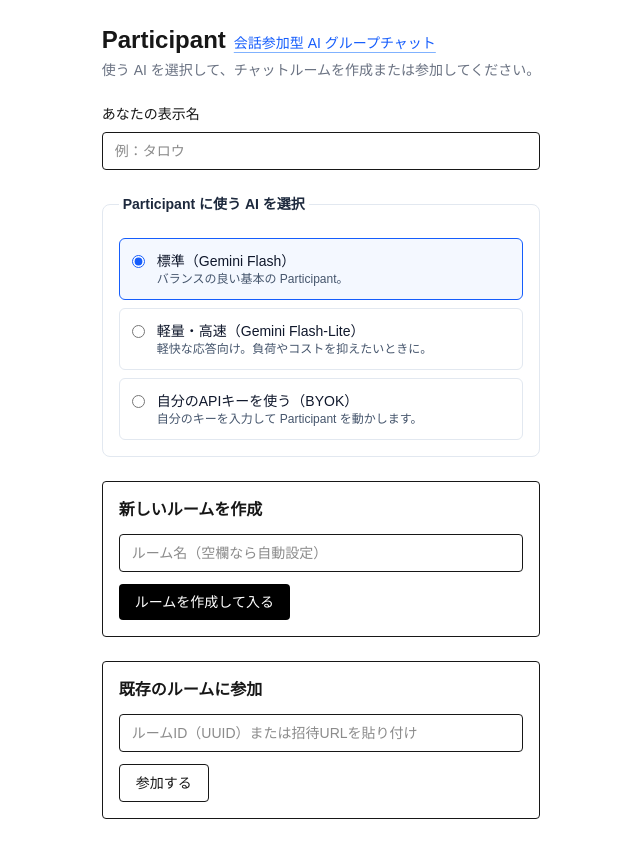
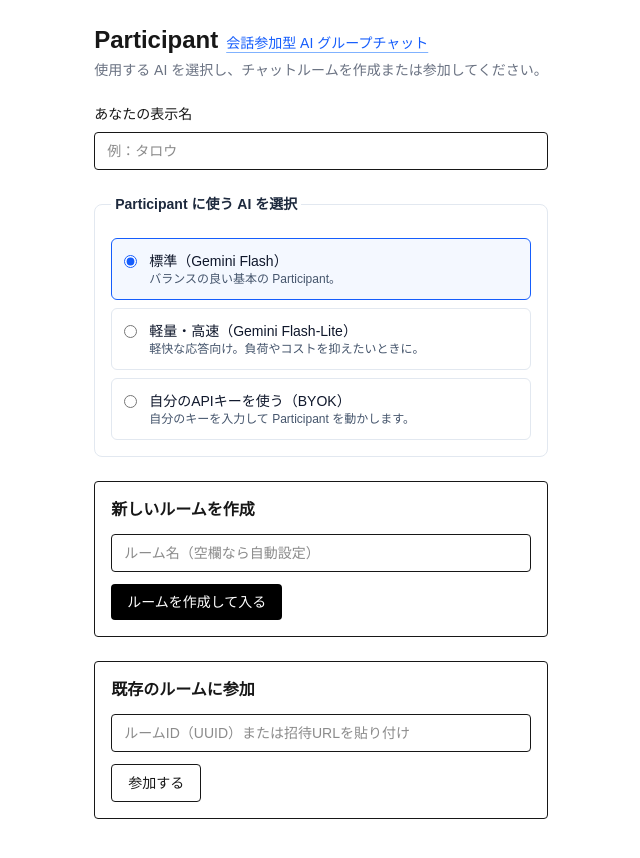
Before and after one commit to amhd0602/participant-chat, a Next.js app: page / in a window 1280 px wide. Shown: the top 858 px of the page, without its empty margins (319-959 px from the left). Built offline with nearby package versions, Linux system fonts and the light colour scheme; no server answers.

Commit message:
Update home description text

```diff
--- a/src/app/page.tsx
+++ b/src/app/page.tsx
@@ -170,7 +170,7 @@ export default function HomePage() {
           <span className="text-sm font-normal text-blue-600 dark:text-blue-400 underline underline-offset-4 decoration-blue-500/60 dark:decoration-blue-400/60">会話参加型 AI グループチャット</span>
         </div>
         <p className="mt-1 text-sm text-gray-500">
-          使う AI を選択して、チャットルームを作成または参加してください。
+          使用する AI を選択し、チャットルームを作成または参加してください。
         </p>
       </div>
 
```
